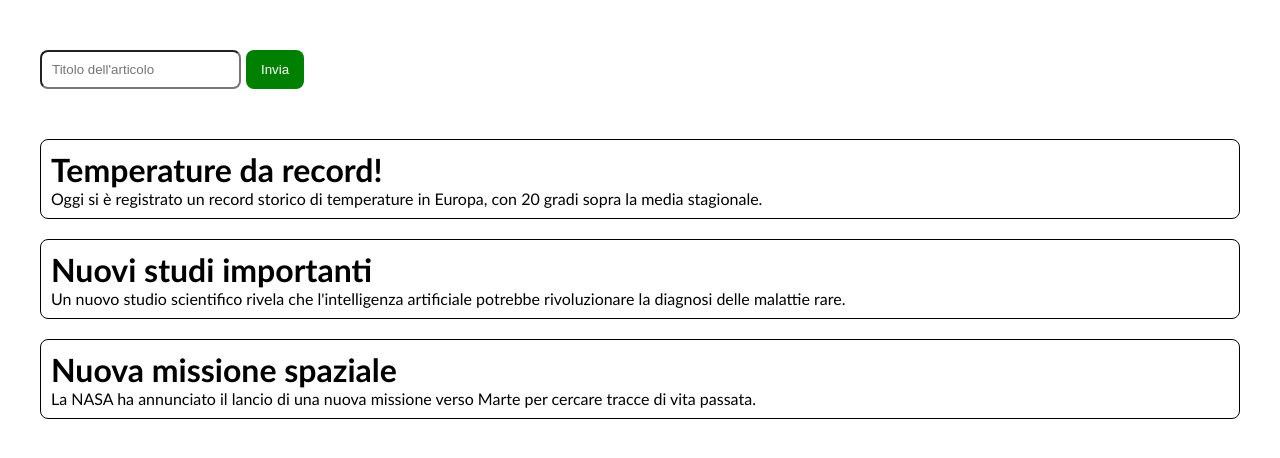
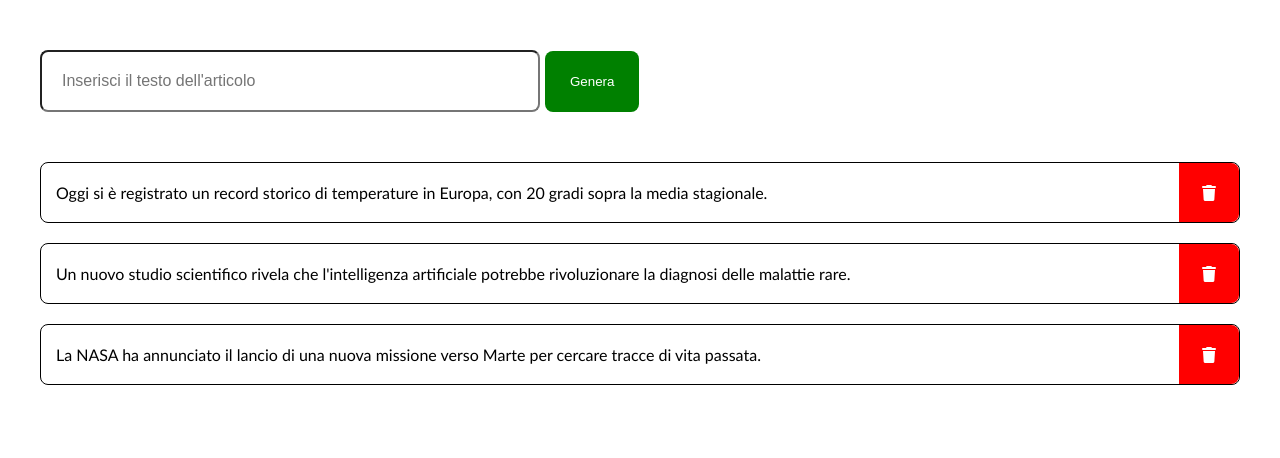
Before and after one commit to nicolaparutto/react-form, a React (Vite) app: page / in a window 1280 px wide. Shown: the top 458 px of the page. Built offline with nearby package versions, Linux system fonts and the light colour scheme.

Commit message:
feat: add article deletion system

```diff
--- a/index.html
+++ b/index.html
@@ -4,6 +4,7 @@
     <meta charset="UTF-8" />
     <link rel="icon" type="image/svg+xml" href="/vite.svg" />
     <meta name="viewport" content="width=device-width, initial-scale=1.0" />
+    <link rel="stylesheet" href="https://cdnjs.cloudflare.com/ajax/libs/font-awesome/6.7.2/css/all.min.css" integrity="sha512-Evv84Mr4kqVGRNSgIGL/F/aIDqQb7xQ2vcrdIwxfjThSH8CSR7PBEakCr51Ck+w+/U6swU2Im1vVX0SVk9ABhg==" crossorigin="anonymous" referrerpolicy="no-referrer" />
     <title>React Form</title>
   </head>
   <body>
--- a/src/components/form.jsx
+++ b/src/components/form.jsx
@@ -2,24 +2,21 @@ import { useState } from "react";
 const articles = [
    {
       id: 1,
-      title:"Temperature da record!",
       text: "Oggi si è registrato un record storico di temperature in Europa, con 20 gradi sopra la media stagionale."
    },
    {
       id: 2,
-      title:"Nuovi studi importanti",
       text: "Un nuovo studio scientifico rivela che l'intelligenza artificiale potrebbe rivoluzionare la diagnosi delle malattie rare."
    },
    {
       id: 3,
-      title:"Nuova missione spaziale",
       text: "La NASA ha annunciato il lancio di una nuova missione verso Marte per cercare tracce di vita passata."
    }
 ]
 function Form() {
    const [articlesList, setArticlesList] = useState(articles);
-   const [newArticle, setNewArticle] = useState({title: ''})
-
+   const [newArticle, setNewArticle] = useState({text: ''})
+   const nextId = 3;
    const handlerSubmit = (e) => {
       e.preventDefault();
       const newArticlesList = [newArticle, ...articlesList]
@@ -27,30 +24,40 @@ function Form() {
    }
    const handlerNewArticle = (e) => {
       const newArticle = {
-         id: 4,
-         title: e.target.value
+         id: Date.now(),
+         text: e.target.value
       }
       setNewArticle(newArticle);
    }
-
+   const handlerRemoveArticle = (id) => {
+      const updatedArticleList = articlesList.filter(article =>(article.id !== id))
+      setArticlesList(updatedArticleList)
+   }
 
    return (
      <div className="container form-container">
       <form action="" onSubmit={handlerSubmit}>
          <input
          type="text"
-         placeholder="Titolo dell'articolo"
+         placeholder="Inserisci il testo dell'articolo"
          value={newArticle.text}
          onChange={handlerNewArticle}
          required/>
-         <button className="btn" type="submit">Invia</button>
+         <button className="btn" type="submit">Genera</button>
       </form>
 
       <div className="articles-section">
          {articlesList.map((article) => (
                <div key={article.id} className="article">
-                  <h1>{article.title}</h1>
-                  <p>{article.text}</p>
+                  <div className="article-text">
+                     <p>{article.text}</p>
+                  </div>
+                  <div
+                  className="article-trash"
+                  onClick={() => handlerRemoveArticle(article.id)}
+                  >
+                     <i className="fa-solid fa-trash"></i>
+                  </div>
                </div>
          ))}
       </div>
--- a/src/index.css
+++ b/src/index.css
@@ -19,7 +19,7 @@ body{
   border: none;
   border-radius: 8px;
   background-color: green;
-  padding: 12px 15px;
+  padding: 23px 25px;
   color: #fff;
   cursor: pointer;
 
@@ -34,7 +34,9 @@ body{
 }
 
 form input{
-  padding: 10px;
+  width: 500px;
+  padding: 20px;
+  font-size: 1rem;
   border-radius: 8px;
   margin-right: 5px;
 }
@@ -45,8 +47,30 @@ form input{
 }
 
 .article{
+  display: flex;
+  justify-content: space-between;
+  align-items: center;
   border: 1px solid #000;
   border-radius: 8px;
   margin-bottom: 20px;
-  padding: 10px;
+
 }
+
+.article-text{
+  padding-left: 15px;
+  width: 95%;
+}
+
+.article-trash{
+  text-align: center;
+  border-radius: 0px 8px 8px 0px;
+  width: 5%;
+  padding: 20px;
+  background-color: red;
+  color: #fff;
+  cursor: pointer;
+
+  &:hover{
+    background-color: rgb(187, 0, 0);
+  }
+}
```
